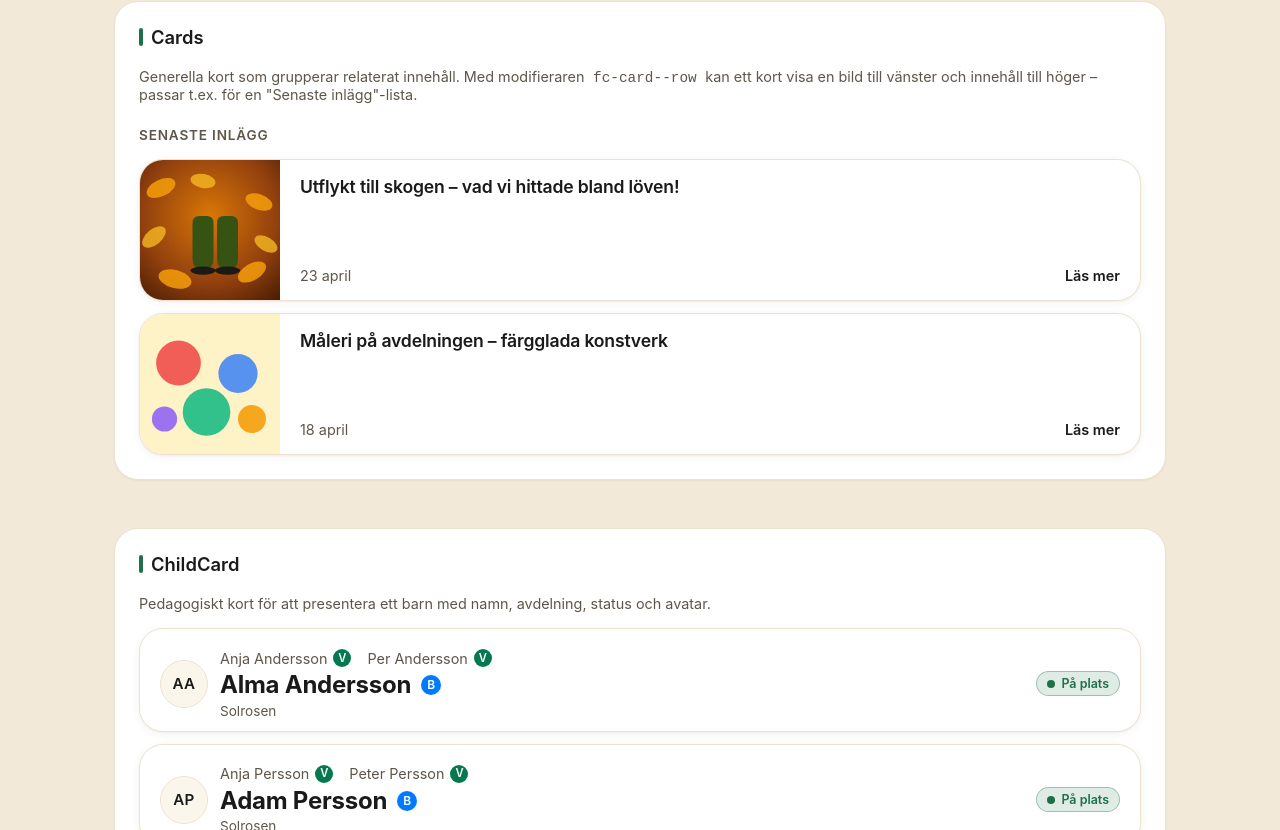
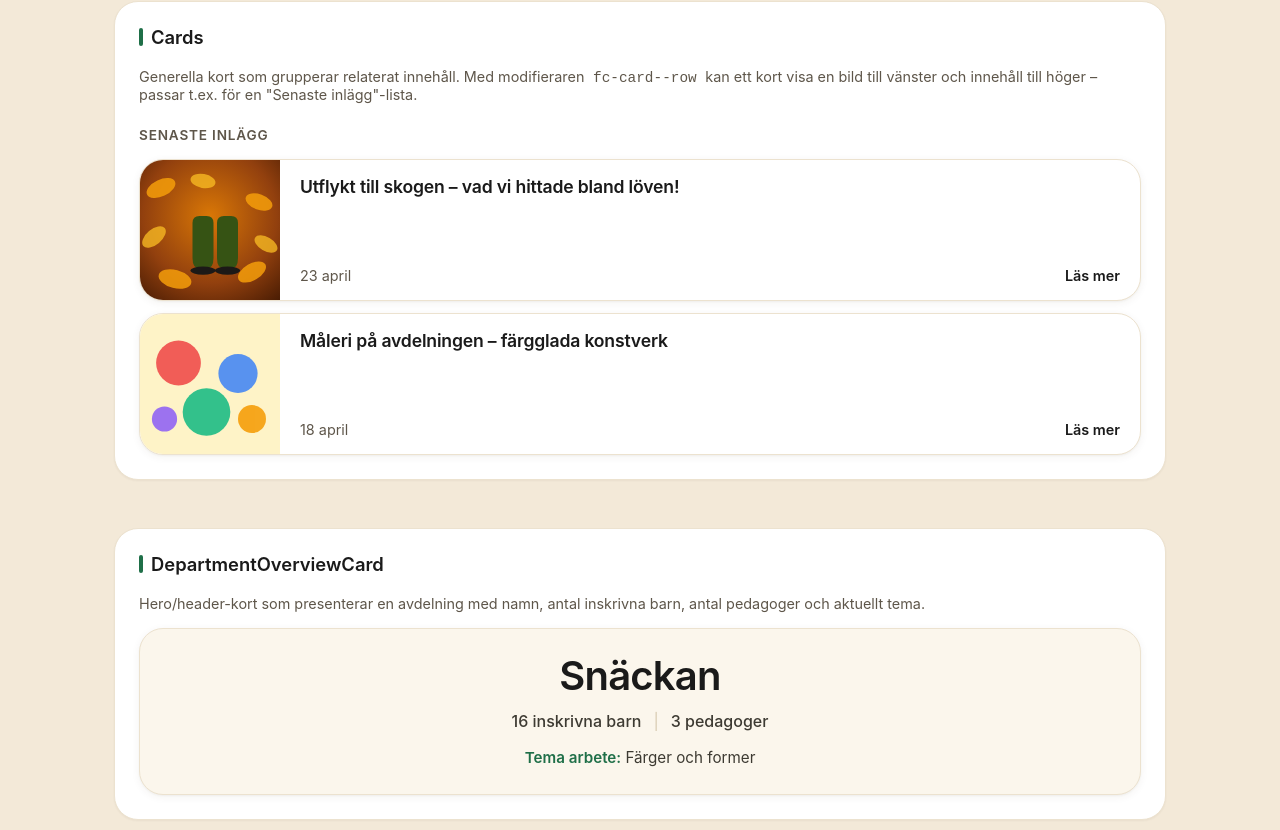
Before and after one commit to Frippanhono/fredrika-components-library, a React (Vite) app: page / in a window 1280 px wide. Shown: the part 1970-2800 px from the top of the page. Built offline with nearby package versions, Linux system fonts and the light colour scheme.

Commit message:
feat: add DepartmentOverviewCard component with styling and tests

```diff
--- /dev/null
+++ b/packages/department-overview-card/index.js
@@ -0,0 +1 @@
+export * from "./ui";
--- /dev/null
+++ b/packages/department-overview-card/package.json
@@ -0,0 +1,4 @@
+{
+  "name": "@minilogg/department-overview-card",
+  "main": "./index.js"
+}
--- /dev/null
+++ b/packages/department-overview-card/ui/index.css
@@ -0,0 +1,80 @@
+.fc-card--department-overview {
+  background: var(--fc-color-surface-alt);
+  border-color: var(--fc-color-border);
+}
+
+.fc-card--department-overview:hover {
+  transform: none;
+  box-shadow: var(--fc-shadow-sm);
+  border-color: var(--fc-color-border);
+}
+
+.fc-card__department {
+  display: flex;
+  flex-direction: column;
+  align-items: center;
+  text-align: center;
+  gap: var(--fc-space-3);
+  padding: var(--fc-space-7, var(--fc-space-6)) var(--fc-space-5);
+}
+
+.fc-card__department-title {
+  margin: 0;
+  font-size: clamp(1.75rem, 4vw, 2.5rem);
+  font-weight: var(--fc-font-weight-semibold);
+  color: var(--fc-color-text);
+  letter-spacing: -0.02em;
+  line-height: 1.15;
+}
+
+.fc-card__department-stats {
+  margin: 0;
+  display: inline-flex;
+  flex-wrap: wrap;
+  justify-content: center;
+  align-items: center;
+  gap: var(--fc-space-3);
+  font-size: 1rem;
+  color: var(--fc-color-text-muted);
+  font-weight: var(--fc-font-weight-medium, 500);
+}
+
+.fc-card__department-stat {
+  display: inline-flex;
+  align-items: center;
+  white-space: nowrap;
+}
+
+.fc-card__department-separator {
+  color: var(--fc-color-border-strong);
+  font-weight: 400;
+  user-select: none;
+}
+
+.fc-card__department-theme {
+  margin: var(--fc-space-1, 4px) 0 0;
+  font-size: 0.95rem;
+  color: var(--fc-color-text-soft);
+  line-height: 1.5;
+}
+
+.fc-card__department-theme-label {
+  color: var(--fc-color-primary, var(--fc-color-text-soft));
+  font-weight: var(--fc-font-weight-semibold);
+}
+
+.fc-card__department-theme-value {
+  color: var(--fc-color-text-muted);
+}
+
+@media (max-width: 480px) {
+  .fc-card__department {
+    padding: var(--fc-space-6) var(--fc-space-4);
+    gap: var(--fc-space-2);
+  }
+
+  .fc-card__department-stats {
+    font-size: 0.95rem;
+    gap: var(--fc-space-2);
+  }
+}
--- /dev/null
+++ b/packages/department-overview-card/ui/index.jsx
@@ -0,0 +1,102 @@
+import { Card } from "@minilogg/cards";
+import "./index.css";
+
+/**
+ * DepartmentOverviewCard – hero/header för en avdelning i en pedagogisk
+ * lärplattform. Visar avdelningens namn, antal inskrivna barn, antal
+ * pedagoger samt ett aktuellt tema/pågående arbete.
+ *
+ * @param {object} props
+ * @param {React.ReactNode} props.name - Avdelningens namn (visas som stor rubrik).
+ * @param {number|string} [props.childrenCount] - Antal inskrivna barn.
+ * @param {number|string} [props.teachersCount] - Antal pedagoger.
+ * @param {React.ReactNode} [props.theme] - Tema eller pågående arbete.
+ * @param {string} [props.themeLabel="Tema arbete"] - Etikett för temat.
+ * @param {string} [props.childrenLabel] - Anpassad etikett för antal barn.
+ * @param {string} [props.teachersLabel] - Anpassad etikett för antal pedagoger.
+ * @param {string} [props.className] - Extra CSS-klasser.
+ *
+ * @example
+ * <DepartmentOverviewCard
+ *   name="Snäckan"
+ *   childrenCount={16}
+ *   teachersCount={3}
+ *   theme="Färger och former"
+ * />
+ */
+export function DepartmentOverviewCard({
+  name,
+  childrenCount,
+  teachersCount,
+  theme,
+  themeLabel = "Tema arbete",
+  childrenLabel,
+  teachersLabel,
+  className = "",
+  ...rest
+}) {
+  const formatChildren = (n) => {
+    if (childrenLabel) return childrenLabel;
+    const num = Number(n);
+    return Number.isFinite(num)
+      ? `${num} ${num === 1 ? "inskrivet barn" : "inskrivna barn"}`
+      : `${n} inskrivna barn`;
+  };
+
+  const formatTeachers = (n) => {
+    if (teachersLabel) return teachersLabel;
+    const num = Number(n);
+    return Number.isFinite(num)
+      ? `${num} ${num === 1 ? "pedagog" : "pedagoger"}`
+      : `${n} pedagoger`;
+  };
+
+  const hasChildren = childrenCount != null && childrenCount !== "";
+  const hasTeachers = teachersCount != null && teachersCount !== "";
+  const hasStats = hasChildren || hasTeachers;
+
+  return (
+    <Card
+      as="section"
+      className={`fc-card--department-overview ${className}`}
+      aria-label={typeof name === "string" ? `Avdelning ${name}` : undefined}
+      {...rest}
+    >
+      <div className="fc-card__department">
+        <h1 className="fc-card__department-title">{name}</h1>
+
+        {hasStats && (
+          <p className="fc-card__department-stats">
+            {hasChildren && (
+              <span className="fc-card__department-stat">
+                {formatChildren(childrenCount)}
+              </span>
+            )}
+            {hasChildren && hasTeachers && (
+              <span
+                className="fc-card__department-separator"
+                aria-hidden="true"
+              >
+                |
+              </span>
+            )}
+            {hasTeachers && (
+              <span className="fc-card__department-stat">
+                {formatTeachers(teachersCount)}
+              </span>
+            )}
+          </p>
+        )}
+
+        {theme && (
+          <p className="fc-card__department-theme">
+            <span className="fc-card__department-theme-label">
+              {themeLabel}:
+            </span>{" "}
+            <span className="fc-card__department-theme-value">{theme}</span>
+          </p>
+        )}
+      </div>
+    </Card>
+  );
+}
--- a/src/App.jsx
+++ b/src/App.jsx
@@ -6,6 +6,7 @@ import {
   CardMedia,
 } from "@minilogg/cards";
 import { ChildCard } from "@minilogg/child-card";
+import { DepartmentOverviewCard } from "@minilogg/department-overview-card";
 import { TeacherCard } from "@minilogg/teacher-card";
 import { MessageCard, NoticeCard } from "@minilogg/message-card";
 import { Dropdown } from "@minilogg/dropdowns";
@@ -162,6 +163,7 @@ function Showcase() {
               { href: "#meal-status", label: "meal-status-selector", variant: "success" },
               { href: "#badges", label: "badges", variant: "success" },
               { href: "#cards", label: "cards", variant: "info" },
+              { href: "#department-overview", label: "department-overview-card", variant: "success" },
               { href: "#child-card", label: "child-card", variant: "success" },
               { href: "#teacher-card", label: "teacher-card", variant: "success" },
               { href: "#message-card", label: "message-card", variant: "success" },
@@ -321,6 +323,20 @@ function Showcase() {
               </div>
             </Card>
           </div>
+        </section>
+
+        <section id="department-overview" className="section">
+          <h2 className="section__title">DepartmentOverviewCard</h2>
+          <p className="section__hint">
+            Hero/header-kort som presenterar en avdelning med namn, antal
+            inskrivna barn, antal pedagoger och aktuellt tema.
+          </p>
+          <DepartmentOverviewCard
+            name="Snäckan"
+            childrenCount={16}
+            teachersCount={3}
+            theme="Färger och former"
+          />
         </section>
 
         <section id="child-card" className="section">
--- a/vite.config.js
+++ b/vite.config.js
@@ -29,6 +29,7 @@ export default defineConfig({
       "@minilogg/teacher-card": pkg("teacher-card"),
       "@minilogg/message-card": pkg("message-card"),
       "@minilogg/meal-status-selector": pkg("meal-status-selector"),
+      "@minilogg/department-overview-card": pkg("department-overview-card"),
     },
   },
   test: {
```
Also changed, not shown: packages/department-overview-card/README.md (added), 1 other file (tests, documents, lock files or other folders).
